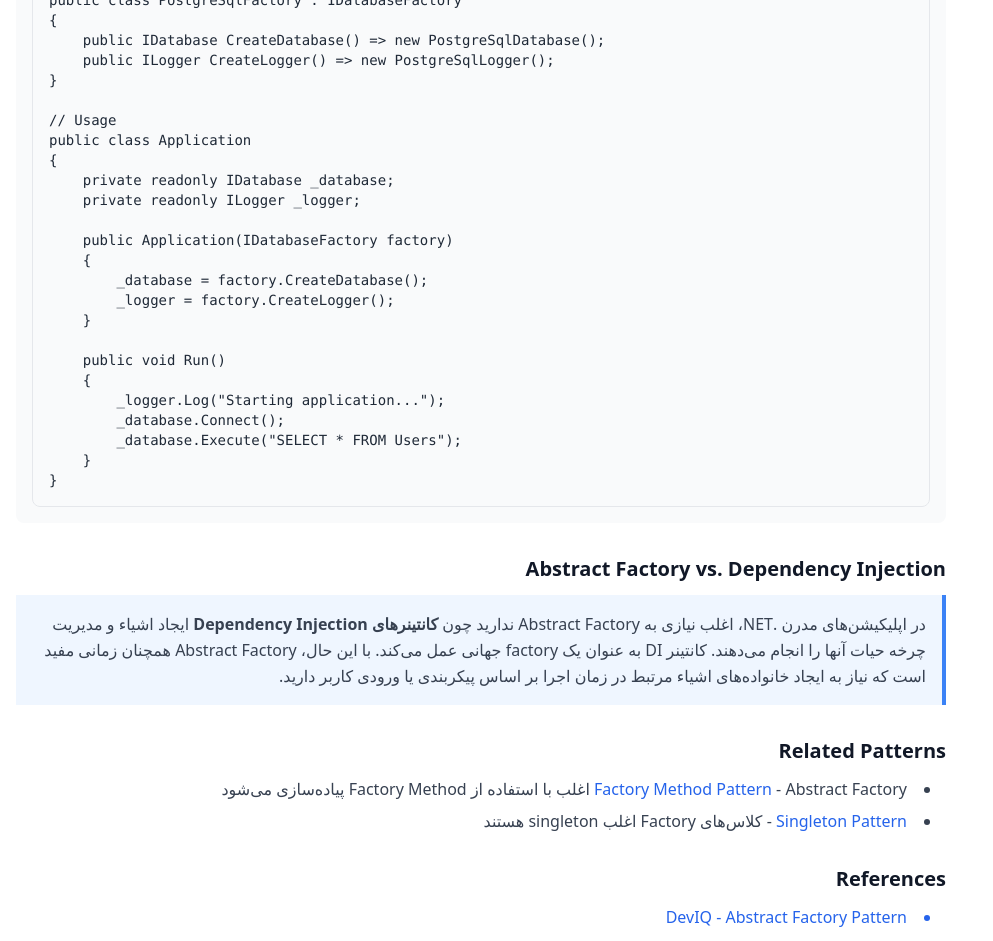
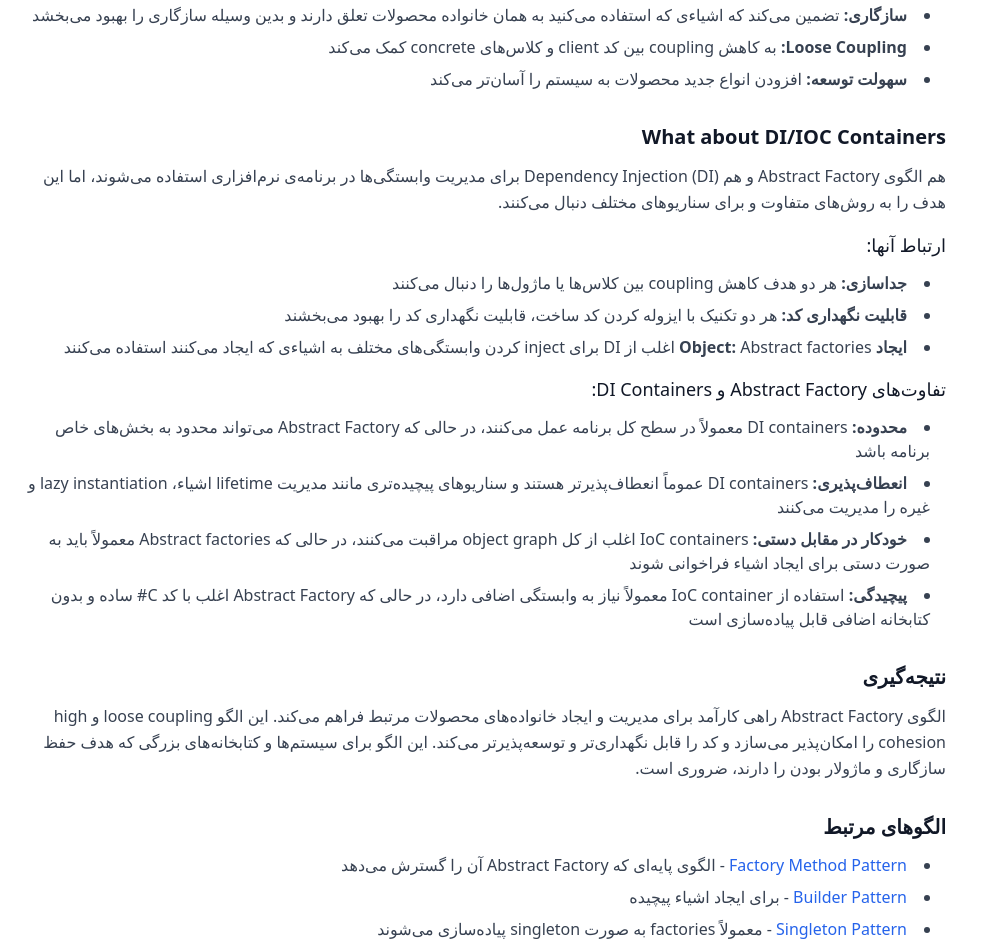
Before and after one commit to ghaninia/handbook, a Next.js app: page /design-patterns/abstract-factory in a window 1280 px wide. Shown: the part 1600-2541 px from the top of the page, without its empty margins (0-993 px from the left). Built offline with nearby package versions, Linux system fonts and the light colour scheme; a small style sheet from the web is missing.

Commit message:
fix: update Abstract Factory pattern page content for clarity and improved structure

```diff
--- a/src/app/design-patterns/abstract-factory/page.tsx
+++ b/src/app/design-patterns/abstract-factory/page.tsx
@@ -24,21 +24,21 @@ export default function AbstractFactoryPage() {
       <div className="prose prose-lg max-w-none">
         <section className="mb-8">
           <h2 className="text-xl font-semibold text-gray-900 dark:text-gray-100 mb-3">
-            What is Abstract Factory?
+            What is Abstract Factory Pattern?
           </h2>
           <p className="text-gray-700 dark:text-gray-300 leading-relaxed mb-4">
-            الگوی Abstract Factory رابطی برای ایجاد خانواده‌های اشیاء مرتبط یا وابسته فراهم می‌کند بدون اینکه کلاس‌های مشخص آنها را تعریف کند. این یک الگوی ایجادی است که الگوی Factory Method را گسترش می‌دهد.
+            الگوی Abstract Factory رابطی برای ایجاد خانواده‌های اشیاء مرتبط یا وابسته فراهم می‌کند بدون اینکه انواع مشخص آنها را مشخص کند. این الگو به client اجازه می‌دهد از کلاس‌های abstract به جای کلاس‌های concrete برای ایجاد خانواده‌های اشیاء استفاده کند.
           </p>
         </section>
 
         <section className="mb-8">
           <h2 className="text-xl font-semibold text-gray-900 dark:text-gray-100 mb-3">
-            When to Use Abstract Factory
+            When to Use It
           </h2>
           <ul className="list-disc list-inside space-y-2 text-gray-700 dark:text-gray-300 mr-4">
-            <li>سیستم باید از نحوه ایجاد، ترکیب و نمایش محصولاتش مستقل باشد</li>
-            <li>سیستم باید با یکی از چندین خانواده محصول پیکربندی شود</li>
-            <li>خانواده‌ای از اشیاء محصول مرتبط برای استفاده همزمان طراحی شده‌اند و نیاز دارید این محدودیت را اعمال کنید</li>
+            <li><strong>استقلال سیستم:</strong> وقتی می‌خواهید سیستم از نحوه ایجاد، ترکیب و نمایش اشیاءش مستقل باشد</li>
+            <li><strong>خانواده‌های قابل تعویض محصولات:</strong> وقتی خانواده‌ای از محصولات برای استفاده همزمان در نظر گرفته شده‌اند و باید این محدودیت را اعمال کنید</li>
+            <li><strong>ایزولاسیون کلاس‌های Concrete:</strong> وقتی می‌خواهید کتابخانه‌ای از محصولات ارائه دهید و فقط interfaces آنها را نمایش دهید، نه implementations</li>
           </ul>
         </section>
 
@@ -47,80 +47,48 @@ export default function AbstractFactoryPage() {
             C# Example
           </h2>
           <div className="bg-gray-50 dark:bg-gray-900 p-4 rounded-lg mb-4 font-mono text-sm overflow-x-auto" dir="ltr">
-            <pre className="text-gray-800 dark:text-gray-200">{`// Abstract products
+            <pre className="text-gray-800 dark:text-gray-200">{`// Abstract Product
 public interface IDatabase
 {
     void Connect();
-    void Execute(string query);
 }
 
-public interface ILogger
+// Concrete Products
+public class SQLDatabase : IDatabase
 {
-    void Log(string message);
+    public void Connect() => Console.WriteLine("Connecting to SQL Database...");
 }
 
-// Abstract factory
+public class NoSQLDatabase : IDatabase
+{
+    public void Connect() => Console.WriteLine("Connecting to NoSQL Database...");
+}
+
+// Abstract Factory
 public interface IDatabaseFactory
 {
     IDatabase CreateDatabase();
-    ILogger CreateLogger();
 }
 
-// Concrete products for SQL Server
-public class SqlServerDatabase : IDatabase
+// Concrete Factories
+public class SQLDatabaseFactory : IDatabaseFactory
 {
-    public void Connect() => Console.WriteLine("Connected to SQL Server");
-    public void Execute(string query) => Console.WriteLine($"SQL Server: {query}");
+    public IDatabase CreateDatabase() => new SQLDatabase();
 }
 
-public class SqlServerLogger : ILogger
+public class NoSQLDatabaseFactory : IDatabaseFactory
 {
-    public void Log(string message) => Console.WriteLine($"SQL Log: {message}");
+    public IDatabase CreateDatabase() => new NoSQLDatabase();
 }
 
-// Concrete factory for SQL Server
-public class SqlServerFactory : IDatabaseFactory
+// Client
+class Program
 {
-    public IDatabase CreateDatabase() => new SqlServerDatabase();
-    public ILogger CreateLogger() => new SqlServerLogger();
-}
-
-// Concrete products for PostgreSQL
-public class PostgreSqlDatabase : IDatabase
-{
-    public void Connect() => Console.WriteLine("Connected to PostgreSQL");
-    public void Execute(string query) => Console.WriteLine($"PostgreSQL: {query}");
-}
-
-public class PostgreSqlLogger : ILogger
-{
-    public void Log(string message) => Console.WriteLine($"Postgres Log: {message}");
-}
-
-// Concrete factory for PostgreSQL
-public class PostgreSqlFactory : IDatabaseFactory
-{
-    public IDatabase CreateDatabase() => new PostgreSqlDatabase();
-    public ILogger CreateLogger() => new PostgreSqlLogger();
-}
-
-// Usage
-public class Application
-{
-    private readonly IDatabase _database;
-    private readonly ILogger _logger;
-
-    public Application(IDatabaseFactory factory)
+    static void Main(string[] args)
     {
-        _database = factory.CreateDatabase();
-        _logger = factory.CreateLogger();
-    }
-
-    public void Run()
-    {
-        _logger.Log("Starting application...");
-        _database.Connect();
-        _database.Execute("SELECT * FROM Users");
+        IDatabaseFactory factory = new SQLDatabaseFactory();
+        IDatabase sqlDatabase = factory.CreateDatabase();
+        sqlDatabase.Connect();
     }
 }`}</pre>
           </div>
@@ -128,40 +96,56 @@ public class Application
 
         <section className="mb-8">
           <h2 className="text-xl font-semibold text-gray-900 dark:text-gray-100 mb-3">
-            Abstract Factory vs. Dependency Injection
-          </h2>
-          <div className="bg-blue-50 dark:bg-blue-900/20 border-r-4 border-blue-500 p-4 mb-4">
-            <p className="text-gray-700 dark:text-gray-300 leading-relaxed">
-              در اپلیکیشن‌های مدرن .NET، اغلب نیازی به Abstract Factory ندارید چون <strong>کانتینرهای Dependency Injection</strong> ایجاد اشیاء و مدیریت چرخه حیات آنها را انجام می‌دهند. کانتینر DI به عنوان یک factory جهانی عمل می‌کند. با این حال، Abstract Factory همچنان زمانی مفید است که نیاز به ایجاد خانواده‌های اشیاء مرتبط در زمان اجرا بر اساس پیکربندی یا ورودی کاربر دارید.
-            </p>
-          </div>
-        </section>
-
-        <section className="mb-8">
-          <h2 className="text-xl font-semibold text-gray-900 dark:text-gray-100 mb-3">
-            Related Patterns
+            Advantages
           </h2>
           <ul className="list-disc list-inside space-y-2 text-gray-700 dark:text-gray-300 mr-4">
-            <li><Link href="/design-patterns/factory-method" className="text-blue-600 dark:text-blue-400 hover:underline">Factory Method Pattern</Link> - Abstract Factory اغلب با استفاده از Factory Method پیاده‌سازی می‌شود</li>
-            <li><Link href="/design-patterns/singleton" className="text-blue-600 dark:text-blue-400 hover:underline">Singleton Pattern</Link> - کلاس‌های Factory اغلب singleton هستند</li>
+            <li><strong>سازگاری:</strong> تضمین می‌کند که اشیاءی که استفاده می‌کنید به همان خانواده محصولات تعلق دارند و بدین وسیله سازگاری را بهبود می‌بخشد</li>
+            <li><strong>Loose Coupling:</strong> به کاهش coupling بین کد client و کلاس‌های concrete کمک می‌کند</li>
+            <li><strong>سهولت توسعه:</strong> افزودن انواع جدید محصولات به سیستم را آسان‌تر می‌کند</li>
           </ul>
         </section>
 
         <section className="mb-8">
           <h2 className="text-xl font-semibold text-gray-900 dark:text-gray-100 mb-3">
-            References
+            What about DI/IOC Containers
           </h2>
-          <ul className="list-disc list-inside space-y-2 text-blue-600 dark:text-blue-400 mr-4">
-            <li>
-              <a href="https://deviq.com/design-patterns/abstract-factory-pattern" target="_blank" rel="noopener" className="hover:underline">
-                DevIQ - Abstract Factory Pattern
-              </a>
-            </li>
-            <li>
-              <a href="http://bit.ly/DesignPatternsLibrary" target="_blank" rel="noopener" className="hover:underline">
-                Pluralsight - Design Patterns Library
-              </a>
-            </li>
+          <p className="text-gray-700 dark:text-gray-300 leading-relaxed mb-4">
+            هم الگوی Abstract Factory و هم Dependency Injection (DI) برای مدیریت وابستگی‌ها در برنامه‌ی نرم‌افزاری استفاده می‌شوند، اما این هدف را به روش‌های متفاوت و برای سناریوهای مختلف دنبال می‌کنند.
+          </p>
+
+          <h3 className="text-lg font-medium text-gray-900 dark:text-gray-100 mb-3">ارتباط آنها:</h3>
+          <ul className="list-disc list-inside space-y-2 text-gray-700 dark:text-gray-300 mr-4 mb-4">
+            <li><strong>جداسازی:</strong> هر دو هدف کاهش coupling بین کلاس‌ها یا ماژول‌ها را دنبال می‌کنند</li>
+            <li><strong>قابلیت نگهداری کد:</strong> هر دو تکنیک با ایزوله کردن کد ساخت، قابلیت نگهداری کد را بهبود می‌بخشند</li>
+            <li><strong>ایجاد Object:</strong> Abstract factories اغلب از DI برای inject کردن وابستگی‌های مختلف به اشیاءی که ایجاد می‌کنند استفاده می‌کنند</li>
+          </ul>
+
+          <h3 className="text-lg font-medium text-gray-900 dark:text-gray-100 mb-3">تفاوت‌های Abstract Factory و DI Containers:</h3>
+          <ul className="list-disc list-inside space-y-2 text-gray-700 dark:text-gray-300 mr-4">
+            <li><strong>محدوده:</strong> DI containers معمولاً در سطح کل برنامه عمل می‌کنند، در حالی که Abstract Factory می‌تواند محدود به بخش‌های خاص برنامه باشد</li>
+            <li><strong>انعطاف‌پذیری:</strong> DI containers عموماً انعطاف‌پذیرتر هستند و سناریوهای پیچیده‌تری مانند مدیریت lifetime اشیاء، lazy instantiation و غیره را مدیریت می‌کنند</li>
+            <li><strong>خودکار در مقابل دستی:</strong> IoC containers اغلب از کل object graph مراقبت می‌کنند، در حالی که Abstract factories معمولاً باید به صورت دستی برای ایجاد اشیاء فراخوانی شوند</li>
+            <li><strong>پیچیدگی:</strong> استفاده از IoC container معمولاً نیاز به وابستگی اضافی دارد، در حالی که Abstract Factory اغلب با کد C# ساده و بدون کتابخانه اضافی قابل پیاده‌سازی است</li>
+          </ul>
+        </section>
+
+        <section className="mb-8">
+          <h2 className="text-xl font-semibold text-gray-900 dark:text-gray-100 mb-3">
+            نتیجه‌گیری
+          </h2>
+          <p className="text-gray-700 dark:text-gray-300 leading-relaxed">
+            الگوی Abstract Factory راهی کارآمد برای مدیریت و ایجاد خانواده‌های محصولات مرتبط فراهم می‌کند. این الگو loose coupling و high cohesion را امکان‌پذیر می‌سازد و کد را قابل نگهداری‌تر و توسعه‌پذیرتر می‌کند. این الگو برای سیستم‌ها و کتابخانه‌های بزرگی که هدف حفظ سازگاری و ماژولار بودن را دارند، ضروری است.
+          </p>
+        </section>
+
+        <section className="mb-8">
+          <h2 className="text-xl font-semibold text-gray-900 dark:text-gray-100 mb-3">
+            الگوهای مرتبط
+          </h2>
+          <ul className="list-disc list-inside space-y-2 text-gray-700 dark:text-gray-300 mr-4">
+            <li><Link href="/design-patterns/factory-method" className="text-blue-600 dark:text-blue-400 hover:underline">Factory Method Pattern</Link> - الگوی پایه‌ای که Abstract Factory آن را گسترش می‌دهد</li>
+            <li><Link href="/design-patterns/builder" className="text-blue-600 dark:text-blue-400 hover:underline">Builder Pattern</Link> - برای ایجاد اشیاء پیچیده</li>
+            <li><Link href="/design-patterns/singleton" className="text-blue-600 dark:text-blue-400 hover:underline">Singleton Pattern</Link> - معمولاً factories به صورت singleton پیاده‌سازی می‌شوند</li>
           </ul>
         </section>
       </div>
```
